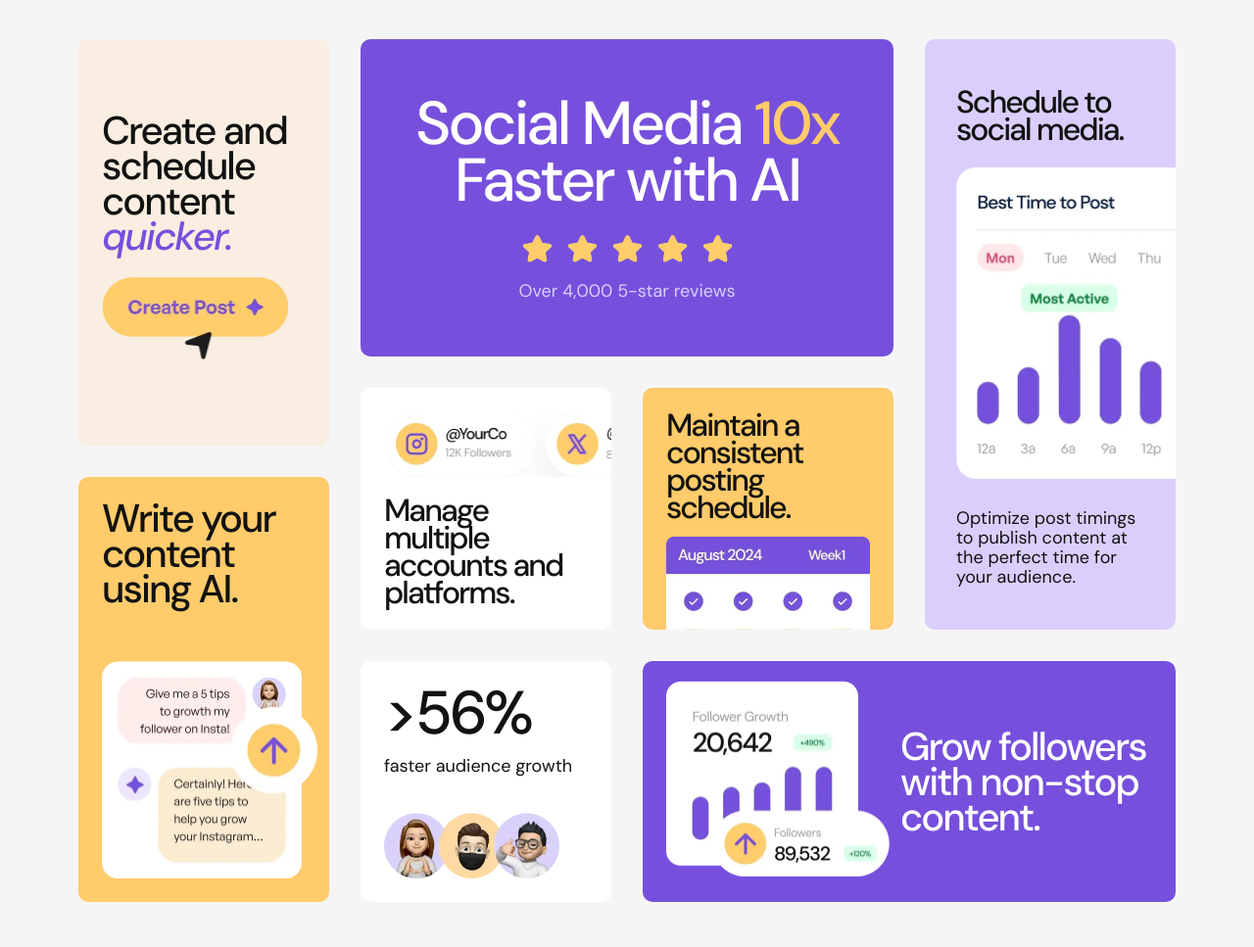
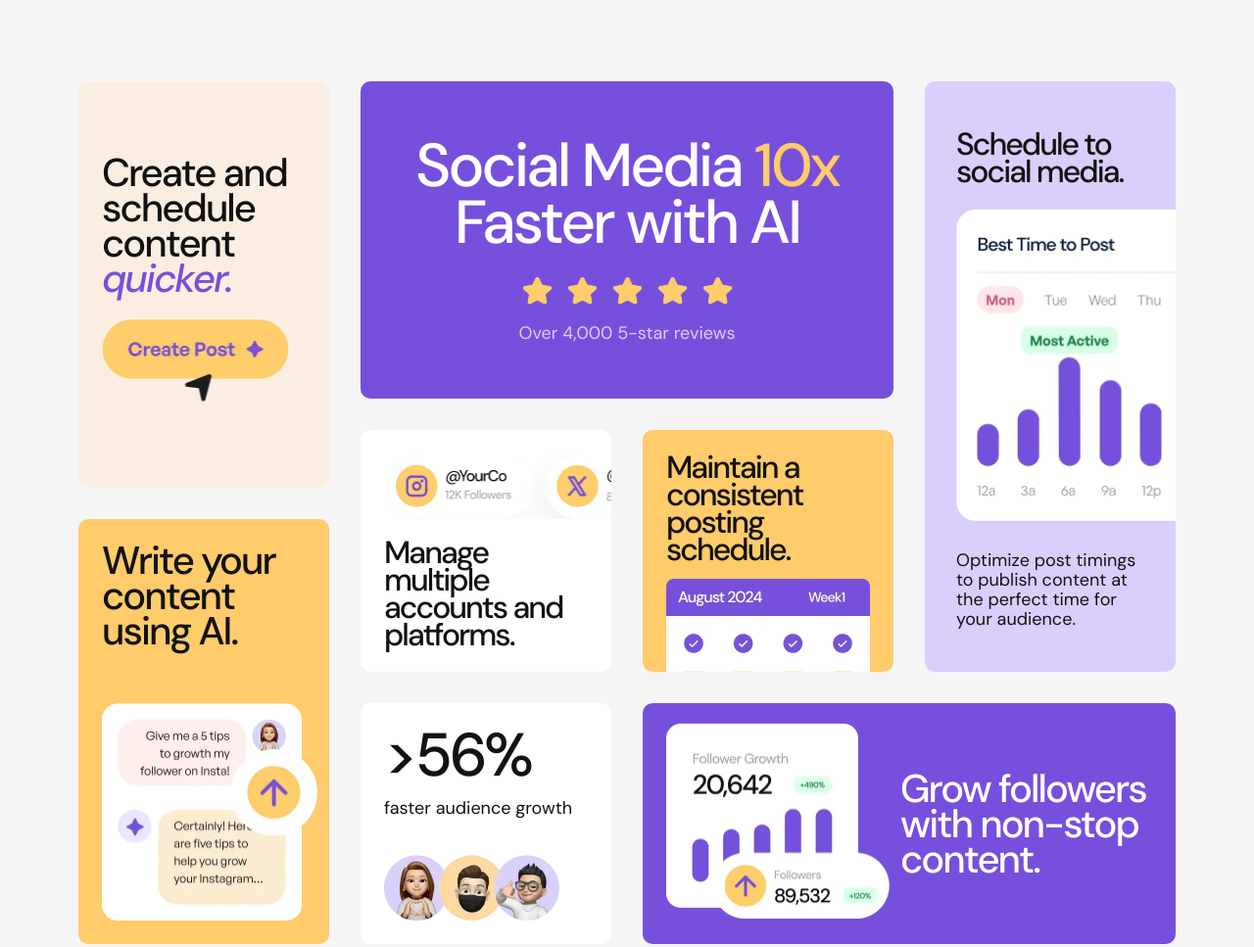
Before and after one commit to hector1234567/fm-bento-grid, a plain HTML site: page index.html in a window 1280 px wide. Shown: the whole page at 98% size. Drawn offline with Linux system fonts and the light colour scheme.

Commit message:
Fix padding body

```diff
--- a/style.css
+++ b/style.css
@@ -29,7 +29,7 @@ body {
   display: flex;
   justify-content: center;
   align-items: center;
-  padding: 4rem;
+  padding: 8.3rem 4rem;
   min-height: 100dvh;
 }
 
```
